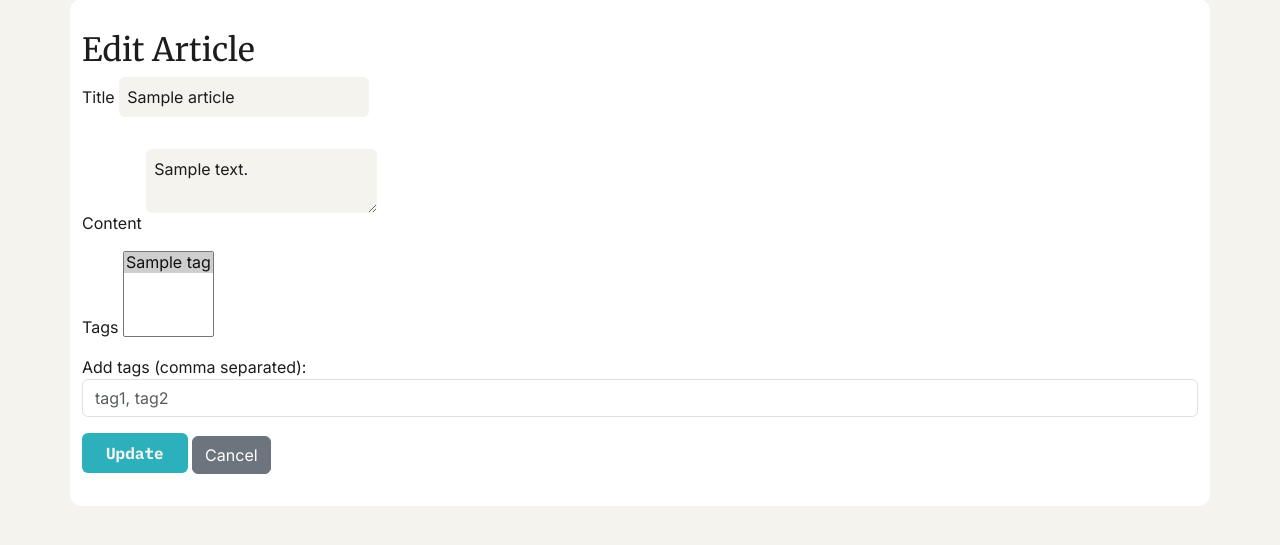
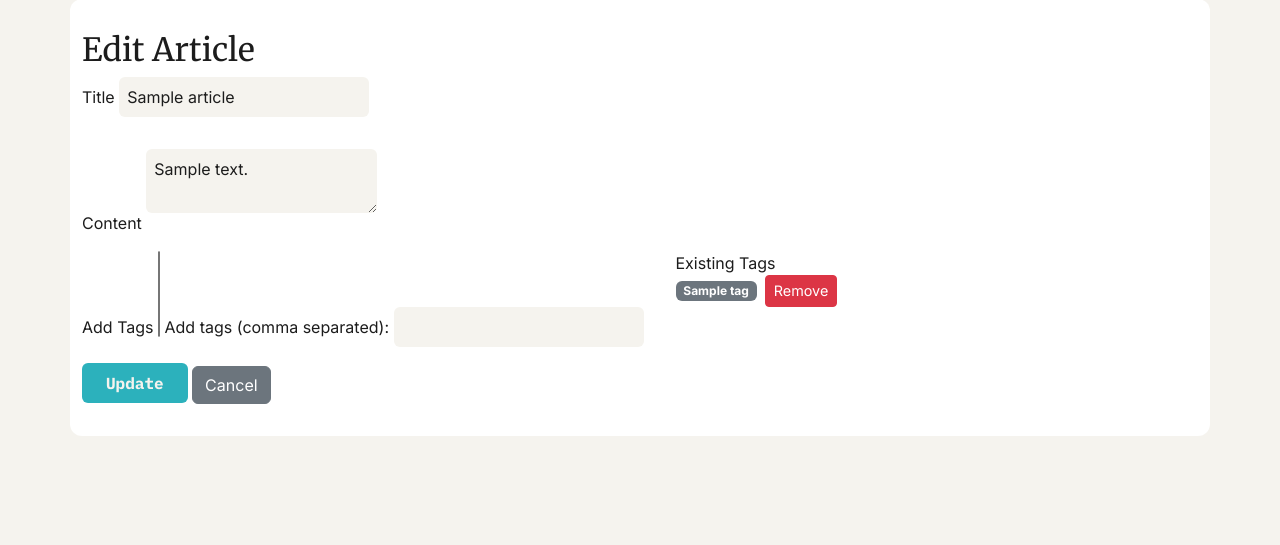
Before and after one commit to LarderLogic/larder-logic-site, a Flask app: page /admin/articles/edit/1 in a window 1280 px wide. Shown: the part 89-634 px from the top of the page. Run offline with Flask 3, Linux system fonts and the light colour scheme; a user stored in the database is signed in; tables that the repository leaves empty hold one stand-in row (values such as "Sample post"); some libraries are stand-ins or nearby versions.

Commit message:
updated backend and admin areas for more robust ttagging and article editing

```diff
--- a/routes/article_routes.py
+++ b/routes/article_routes.py
@@ -1,10 +1,14 @@
 from flask import Blueprint, render_template, redirect, url_for, flash, request
 from flask_login import login_required
-from models import db, Article, Tag
+from models import db, Article, Tag, Image
 from forms.WTForm import ArticleForm
+from datetime import datetime
 
 article_bp = Blueprint("article", __name__)
 
+# -----------------------------
+# List Articles
+# -----------------------------
 @article_bp.route('/admin/articles/list')
 @login_required
 def admin_list_articles():
@@ -12,78 +16,103 @@ def admin_list_articles():
     return render_template('admin/list_articles.html', articles=articles)
 
 
+# -----------------------------
+# Create New Article
+# -----------------------------
 @article_bp.route('/admin/articles/new', methods=['GET', 'POST'])
 @login_required
 def admin_new_article():
     form = ArticleForm()
     form.tags.choices = [(tag.id, tag.name) for tag in Tag.query.order_by(Tag.name).all()]
+
     if form.validate_on_submit():
         title = form.title.data
         content = form.content.data
-        article = Article(title=title, content=content)
-        article.timestamp = datetime.utcnow()
+
+        article = Article(title=title, content=content, timestamp=datetime.utcnow())
+
+        # Tags from multi-select
         selected_tag_ids = form.tags.data if hasattr(form, 'tags') else []
         article.tags = [Tag.query.get(int(tid)) for tid in selected_tag_ids if Tag.query.get(int(tid))]
+
+        # Tags from comma-separated input
+        extra_tags = request.form.get("extra_tags", "")
+        if extra_tags:
+            for name in [t.strip() for t in extra_tags.split(",") if t.strip()]:
+                tag = Tag.query.filter_by(name=name).first()
+                if not tag:
+                    tag = Tag(name=name)
+                    db.session.add(tag)
+                article.tags.append(tag)
+
         db.session.add(article)
         db.session.commit()
+
         flash("Article created!", "success")
         return redirect(url_for('dashboard.admin_dashboard'))
+
     return render_template('admin/new_article.html', form=form)
 
 
+# -----------------------------
+# Edit Article
+# -----------------------------
 @article_bp.route('/admin/articles/edit/<int:id>', methods=['GET', 'POST'])
 @login_required
 def admin_edit_article(id):
     article = Article.query.get_or_404(id)
     form = ArticleForm(obj=article)
-    form.tags.choices = [(tag.id, tag.name) for tag in Tag.query.order_by(Tag.name).all()]
-    if form.tags.data is None:
-        form.tags.data = [tag.id for tag in article.tags]
 
-    if request.method == 'POST':
+    all_tags = Tag.query.order_by(Tag.name).all()
+    linked_tag_ids = [tag.id for tag in article.tags]
+    unlinked_tags = [tag for tag in all_tags if tag.id not in linked_tag_ids]
+    form.tags.choices = [(tag.id, tag.name) for tag in unlinked_tags]
+    form.tags.data = []
+
+    # Only run update logic if this is NOT a remove_tag POST
+    if request.method == 'POST' and 'remove_tag' not in request.form:
         article.title = form.title.data
         article.content = form.content.data
 
-        # Existing tags from select
+        # Tags from multi-select
         selected_tag_ids = request.form.getlist('tags')
-        selected_tags = [Tag.query.get(int(tid)) for tid in selected_tag_ids if Tag.query.get(int(tid))]
+        selected_tags = [Tag.query.get(int(tid)) for tid in selected_tag_ids if tid.isdigit()]
 
         # New tags from comma-separated input
-        new_tags_raw = request.form.get('new_tags', '')
-        new_tag_names = [t.strip() for t in new_tags_raw.split(',') if t.strip()]
+        extra_tags_raw = request.form.get('extra_tags', '')
+        extra_tag_names = [t.strip() for t in extra_tags_raw.split(',') if t.strip()]
+
         added_tags = []
         already_present = []
 
-        for tag_name in new_tag_names:
+        for tag_name in extra_tag_names:
             tag = Tag.query.filter_by(name=tag_name).first()
-            if tag:
-                if tag in selected_tags or tag in article.tags:
-                    already_present.append(tag_name)
-                else:
-                    selected_tags.append(tag)
-                    added_tags.append(tag_name)
-            else:
+            if not tag:
                 tag = Tag(name=tag_name)
                 db.session.add(tag)
-                db.session.commit()
-                selected_tags.append(tag)
+                db.session.flush()
                 added_tags.append(tag_name)
+            else:
+                already_present.append(tag_name)
+            selected_tags.append(tag)
 
+        # Assign combined tags
         article.tags = selected_tags
+
         db.session.commit()
 
-        msg = []
         if added_tags:
-            msg.append(f"Added tags: {', '.join(added_tags)}.")
+            flash(f"Added tags: {', '.join(added_tags)}", "success")
         if already_present:
-            msg.append(f"Already present: {', '.join(already_present)}.")
-        flash(" ".join(msg) or "No tag changes.", "success")
-
+            flash(f"Already present: {', '.join(already_present)}", "info")
         return redirect(url_for('dashboard.admin_dashboard'))
 
     return render_template('admin/edit_article.html', form=form, article=article)
 
 
+# -----------------------------
+# Delete Article
+# -----------------------------
 @article_bp.route('/admin/articles/delete/<int:id>', methods=['POST'])
 @login_required
 def admin_delete_article(id):
@@ -91,36 +120,46 @@ def admin_delete_article(id):
     db.session.delete(article)
     db.session.commit()
     flash("Article deleted!", "success")
-    return redirect(request.referrer or url_for('article.admin_list_articles'))
+    return redirect(url_for('article.admin_list_articles'))
 
 
-@article_bp.route('/admin/articles/<int:article_id>/add_tag', methods=['GET', 'POST'])
-@login_required
-def admin_add_tag_to_article(article_id):
-    article = Article.query.get_or_404(article_id)
-    tags = Tag.query.order_by(Tag.name).all()
-    if request.method == 'POST':
-        tag_ids = request.form.getlist('tags')
-        article.tags = [Tag.query.get(int(tid)) for tid in tag_ids if Tag.query.get(int(tid))]
-        db.session.commit()
-        flash("Tags added to article!", "success")
-        return redirect(url_for('article.admin_list_articles'))
-    return render_template('admin/add_tag_to_article.html', article=article, tags=tags)
-
-
+# -----------------------------
+# Link Images to Article
+# -----------------------------
 @article_bp.route('/admin/articles/<int:article_id>/link_images', methods=['GET', 'POST'])
 @login_required
 def admin_link_images_to_article(article_id):
     article = Article.query.get_or_404(article_id)
     images = Image.query.order_by(Image.created_at.desc()).all()
+
     if request.method == 'POST':
-        image_ids = request.form.getlist('images')
-        for image in images:
-            if str(image.id) in image_ids:
-                image.article_id = article.id
-            elif image.article_id == article.id:
-                image.article_id = None
+        selected_image_ids = request.form.getlist('image_ids')
+
+        # Reset links and add new ones
+        article.images = []
+        for image_id in selected_image_ids:
+            image = Image.query.get(int(image_id))
+            if image:
+                article.images.append(image)
+
         db.session.commit()
         flash("Images linked to article!", "success")
         return redirect(url_for('article.admin_list_articles'))
-    return render_template('admin/link_images_to_article.html', article=article, images=images)
+
+    linked_ids = [img.id for img in article.images]
+    return render_template('admin/link_images.html', article=article, images=images, linked_ids=linked_ids)
+
+
+# -----------------------------
+# Remove Tag from Article
+# -----------------------------
+@article_bp.route('/admin/articles/<int:article_id>/remove-tag/<int:tag_id>', methods=['POST'])
+@login_required
+def admin_remove_tag_from_article(article_id, tag_id):
+    article = Article.query.get_or_404(article_id)
+    tag = Tag.query.get_or_404(tag_id)
+    if tag in article.tags:
+        article.tags.remove(tag)
+        db.session.commit()
+        flash(f"Tag '{tag.name}' removed from article.", "success")
+    return redirect(url_for('article.admin_edit_article', id=article_id))
--- a/routes/public_routes.py
+++ b/routes/public_routes.py
@@ -3,6 +3,7 @@ from flask import Blueprint, render_template
 public_bp = Blueprint("public", __name__)
 
 @public_bp.route("/")
+@public_bp.route("/index")
 def index():
     return render_template("index.html")
 
--- /dev/null
+++ b/static/js/tags.js
@@ -0,0 +1,11 @@
+document.addEventListener("DOMContentLoaded", () => {
+  const input = document.getElementById("tags-input");
+  if (!input) return;
+
+  input.addEventListener("keydown", (e) => {
+    if (e.key === "Enter" || e.key === ",") {
+      e.preventDefault();
+      input.value = input.value.replace(/,+$/, ""); // strip trailing commas
+    }
+  });
+});
--- a/templates/admin/admin_login.html
+++ b/templates/admin/admin_login.html
@@ -7,4 +7,7 @@
     <label>{{ form.password.label }} {{ form.password() }}</label><br><br>
     <button type="submit">Login</button>
   </form>
+  <div class="mt-3">
+    <a href="{{ url_for('public.index') }}" class="btn btn-secondary">← Return to Public Site</a>
+  </div>
 {% endblock %}
--- a/templates/admin/edit_article.html
+++ b/templates/admin/edit_article.html
@@ -5,20 +5,48 @@
     {{ form.csrf_token }}
     <p>{{ form.title.label }} {{ form.title() }}</p>
     <p>{{ form.content.label }} {{ form.content()|safe }}</p>
-    <p>{{ form.tags.label }}
-      <select name="tags" multiple>
-        {% for tag in form.tags.choices %}
-          <option value="{{ tag[0] }}" {% if tag[0] in (form.tags.data or []) %}selected{% endif %}>{{ tag[1] }}</option>
-        {% endfor %}
-      </select>
-    </p>
-    <p>
-      <label for="new_tags">Add tags (comma separated):</label>
-      <input type="text" name="new_tags" id="new_tags" class="form-control" placeholder="tag1, tag2">
-    </p>
+
+    <!-- Tags multi-select dropdown (only unlinked tags) -->
+    <div style="display: flex; gap: 2em;">
+      <div>
+        <label for="tags">Add Tags</label>
+        <select id="tags" name="tags" multiple>
+          {% for tag in form.tags.choices %}
+            <option value="{{ tag[0] }}">{{ tag[1] }}</option>
+          {% endfor %}
+        </select>
+        <label for="extra_tags">Add tags (comma separated):</label>
+        <input type="text" name="extra_tags" id="extra_tags">
+      </div>
+      <div>
+        <label>Existing Tags</label>
+        <ul style="list-style:none; padding:0;">
+          {% for tag in article.tags %}
+            <li style="display:flex; align-items:center; gap:0.5em;">
+              <span class="badge bg-secondary">{{ tag.name }}</span>
+              <form method="POST" action="{{ url_for('article.admin_remove_tag_from_article', article_id=article.id, tag_id=tag.id) }}" style="display:inline;">
+                <input type="hidden" name="remove_tag" value="1">
+                {{ form.csrf_token }}
+                <button type="submit" class="btn btn-sm btn-danger">Remove</button>
+              </form>
+            </li>
+          {% endfor %}
+        </ul>
+      </div>
+    </div>
+
     <button type="submit">Update</button>
     <a href="{{ url_for('dashboard.admin_dashboard') }}" class="btn btn-secondary">Cancel</a>
   </form>
   {{ ckeditor.load() }}
   {{ ckeditor.config(name='content') }}
+  <script src="{{ url_for('static', filename='js/tags.js') }}"></script>
+  <script>
+    // Ensure form.tags.data is populated with article tags if not already set
+    if ({ form.tags.data|tojson }) {
+      {{ form.tags.data|tojson }};
+    } else {
+      {{ form.tags.data|tojson }} = {{ article.tags|map(attribute='id')|list|tojson }};
+    }
+  </script>
 {% endblock %}
--- a/templates/admin/tags_list.html
+++ b/templates/admin/tags_list.html
@@ -54,8 +54,8 @@
         <a href="{{ url_for('tag.admin_edit_tag', id=tag.id) }}"
            class="btn btn-sm btn-orange me-2">Edit</a>
         <form method="POST" action="{{ url_for('tag.admin_delete_tag', id=tag.id) }}">
-          <button type="submit"
-                  class="btn btn-sm btn-danger"
+          {{ form.csrf_token }}
+          <button type="submit" class="btn btn-sm btn-danger"
                   onclick="return confirm('Delete this tag?');">Delete</button>
         </form>
         <a href="{{ url_for('tag.admin_link_articles_to_tag', tag_id=tag.id) }}"
```
Also changed, not shown: routes/tag_routes.py (+4 -3 lines), templates/admin/link_images.html (added, +20 -0 lines), templates/admin/list_articles.html (+2 -5 lines), templates/admin/new_article.html (+7 -5 lines), templates/link_images.html (added).
